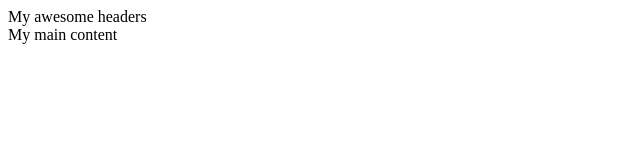
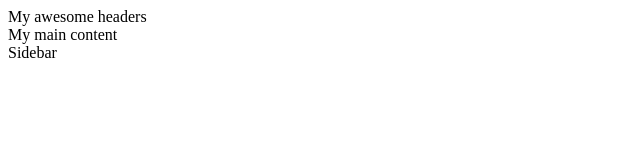
Before and after one commit to luftbubblan/Git-test, a plain HTML site: page index.html in a window 1280 px wide. Shown: the full height of the page, 0-640 px from the left. Drawn offline with Linux system fonts and the light colour scheme.

Commit message:
Created Sidebar

```diff
--- a/index.html
+++ b/index.html
@@ -10,5 +10,7 @@
     <header>My awesome headers</header>
 
     <main>My main content</main>
+
+    <aside>Sidebar</aside>
 </body>
 </html>
```
